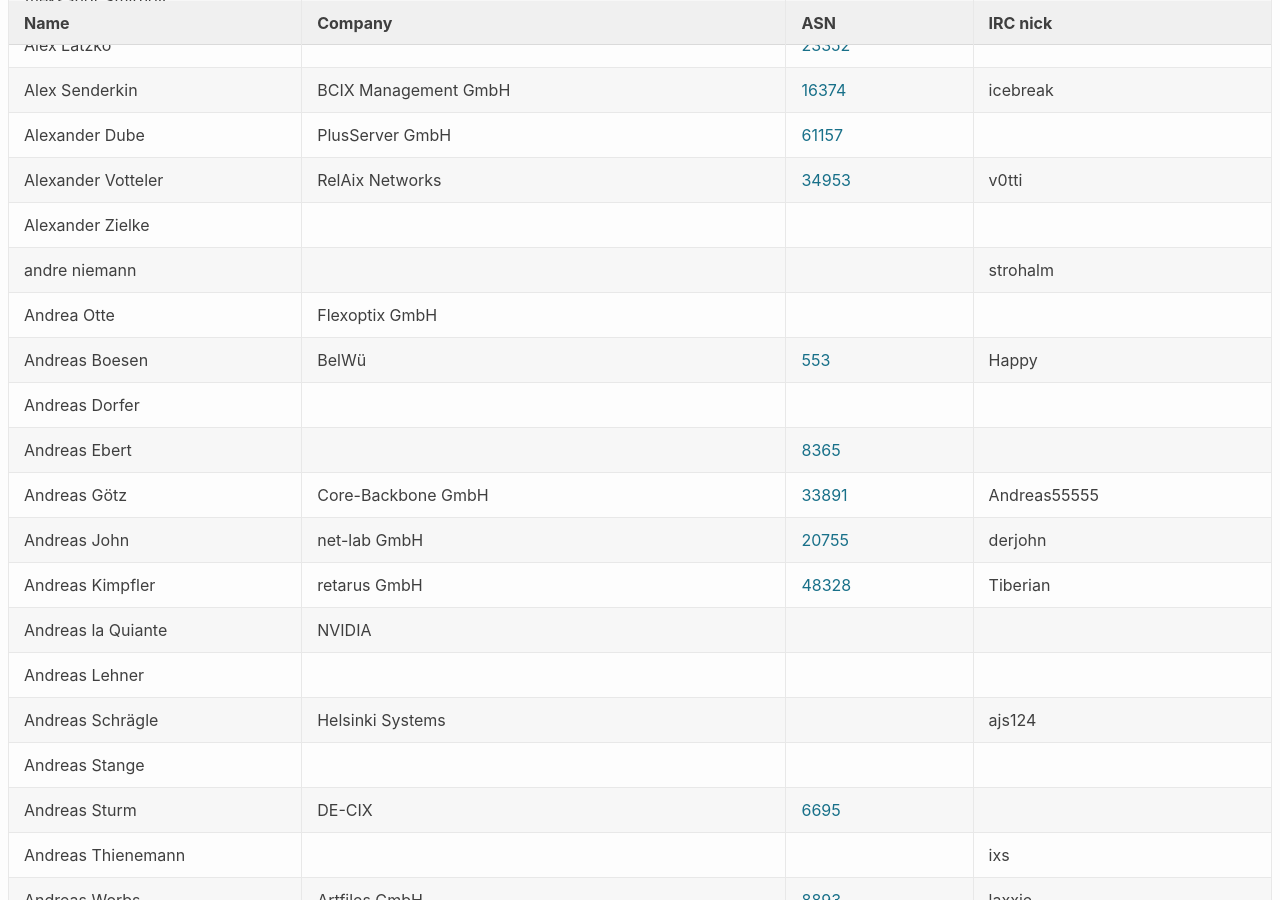
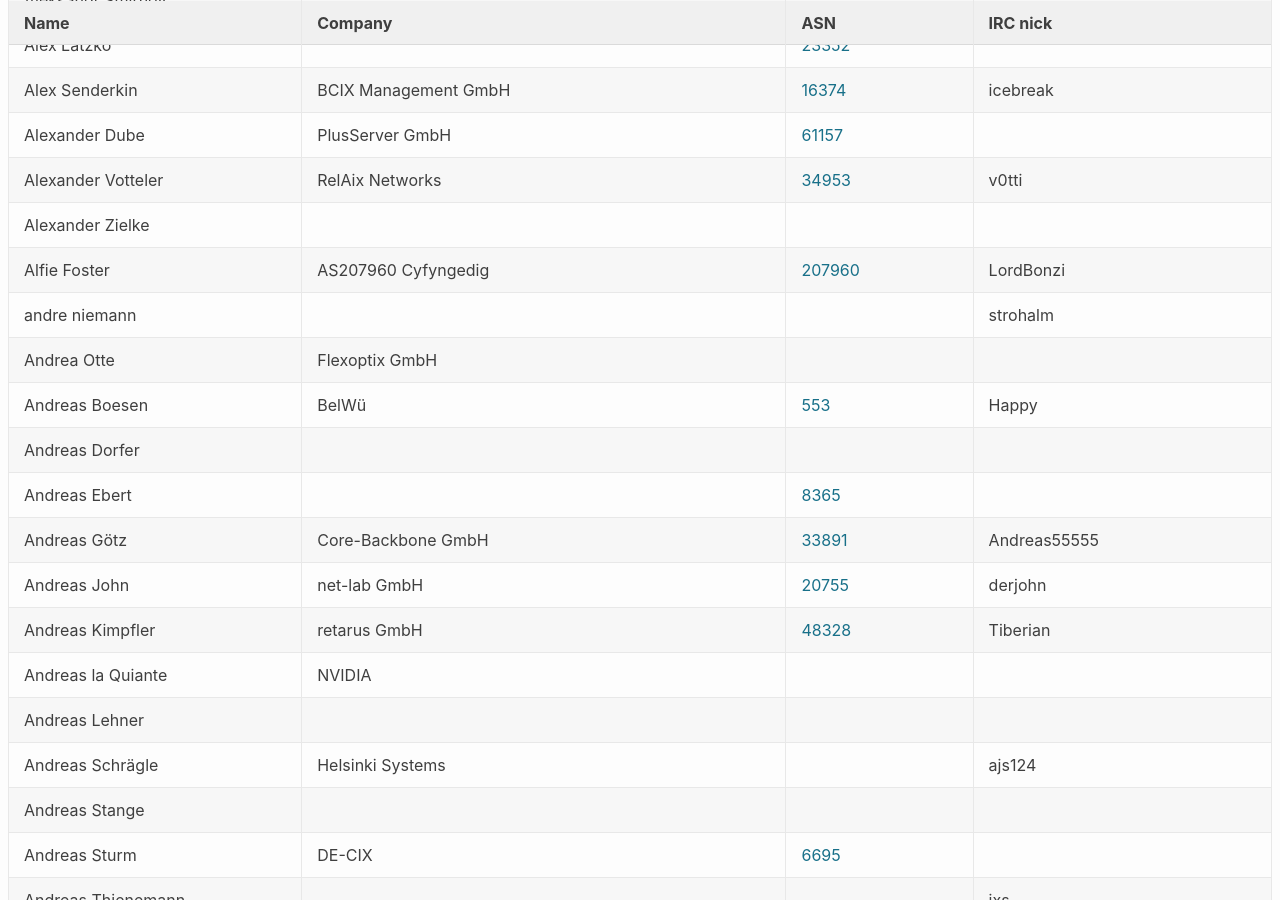
Before and after one commit to denog/pretix-attendeelist, a Jekyll site: the page built from index.markdown, in a window 1280 px wide and 900 px high, scrolled down 301 px. Built offline with Jekyll 4.4.1, drawn with Linux system fonts in a browser that asks for light colours.

Commit message:
Latest data: Tue Nov  3 22:50:10 UTC 2020

```diff
--- a/_data/attendees.json
+++ b/_data/attendees.json
@@ -66,6 +66,12 @@
     "asn": "AS16374"
   },
   {
+    "name": "Alfie Foster",
+    "company": "AS207960 Cyfyngedig",
+    "irc": "LordBonzi",
+    "asn": "207960"
+  },
+  {
     "name": "Andrea Otte",
     "company": "Flexoptix GmbH",
     "irc": null,
```
